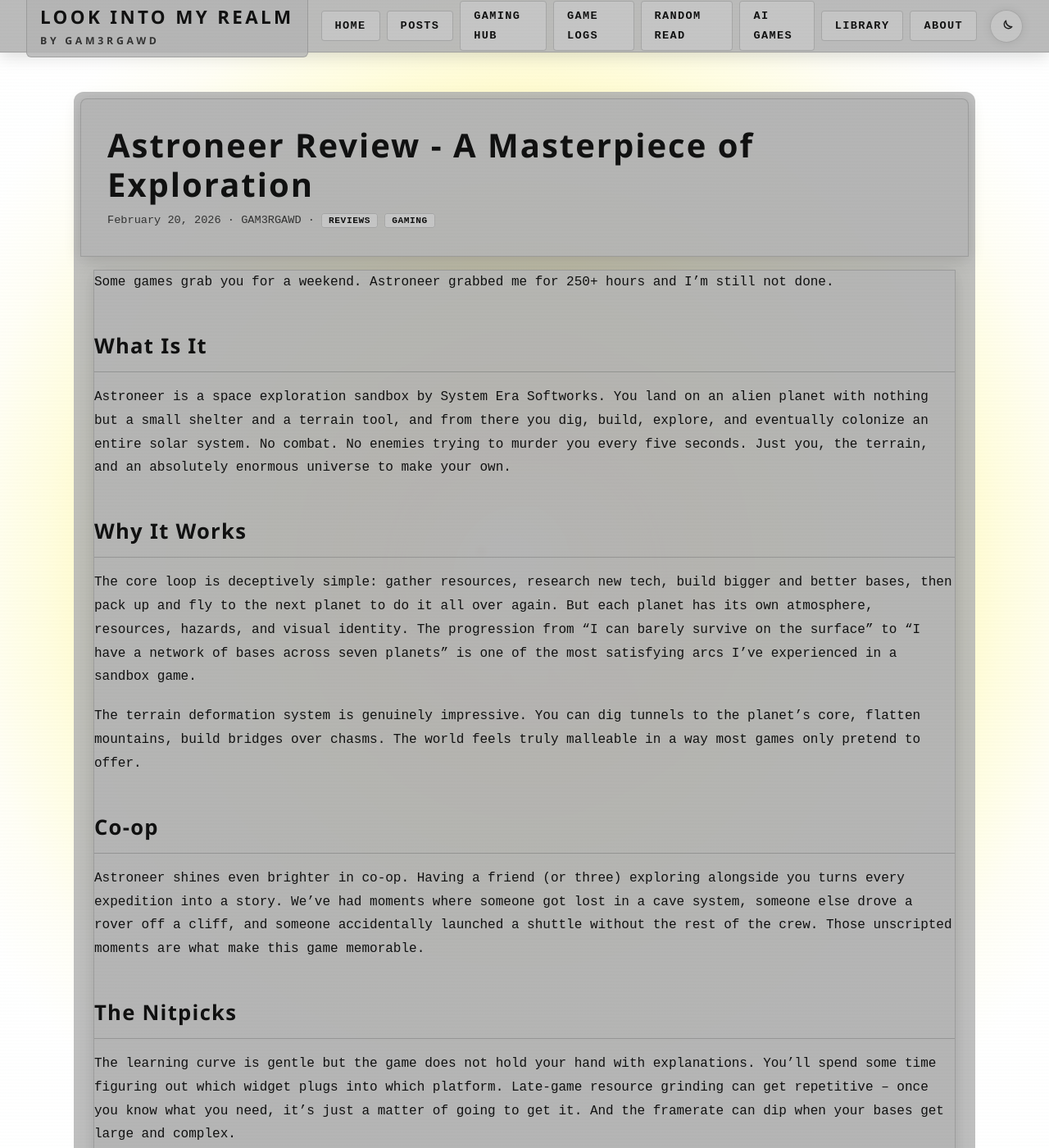
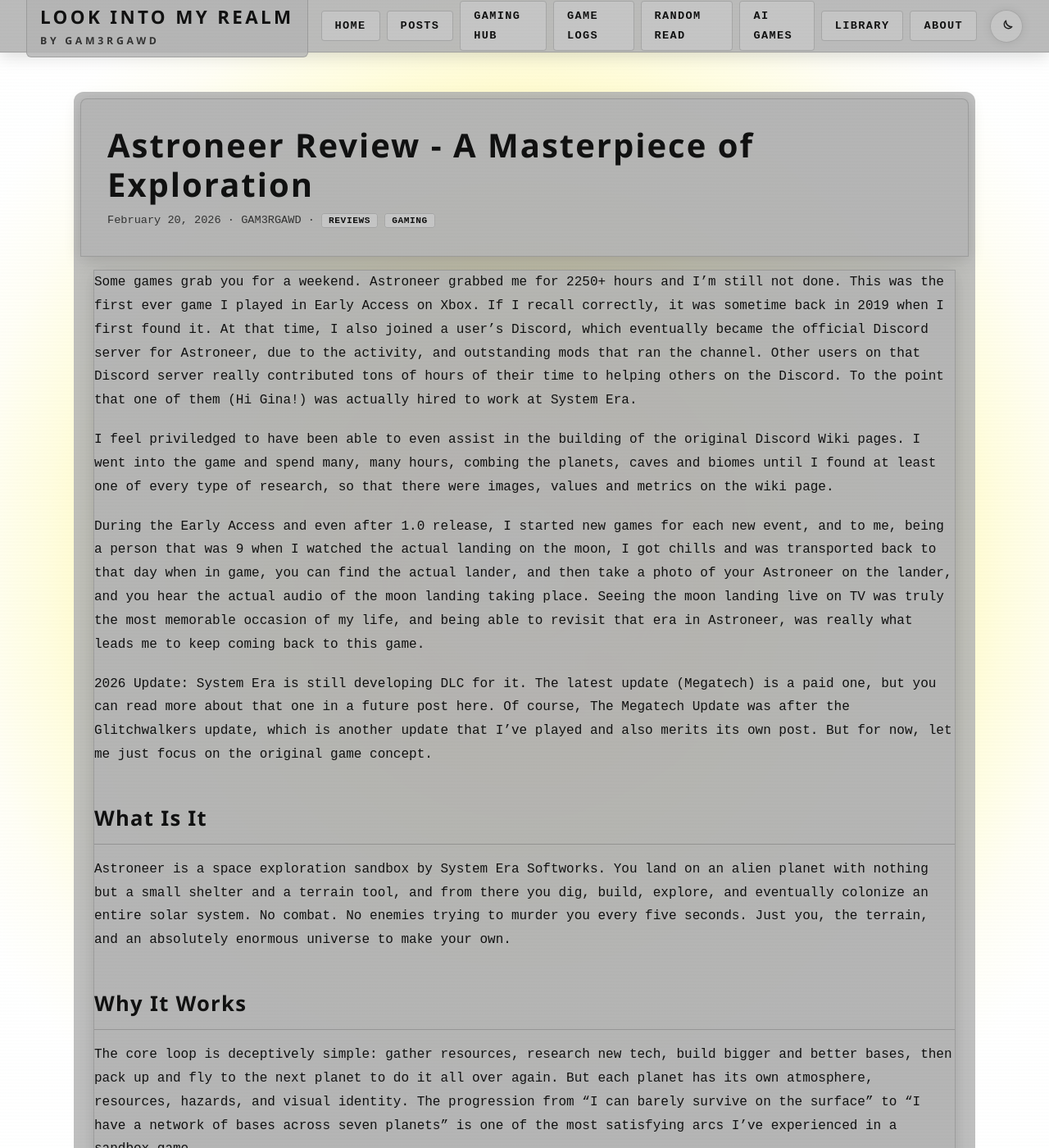
Before and after one commit to vitalnexus/blog, a Jekyll site: the page built from _posts/2026-02-20-astroneer-review.md, in a window 1280 px wide and 1400 px high. Shown: the whole window at 82% size. Built offline with Jekyll 4.4.1, drawn with Linux system fonts in a browser that asks for light colours.

Commit message:
feat: expand Astroneer review with personal experiences and recent updates

```diff
--- a/_posts/2026-02-20-astroneer-review.md
+++ b/_posts/2026-02-20-astroneer-review.md
@@ -7,7 +7,15 @@ tags: [astroneer, review, exploration, sandbox, space]
 author: GAM3RGAWD
 ---
 
-Some games grab you for a weekend. Astroneer grabbed me for 250+ hours and I'm still not done.
+Some games grab you for a weekend. Astroneer grabbed me for 2250+ hours and I'm still not done. This was the first ever game I played in Early Access on Xbox. If I recall correctly, it was sometime back in 2019 when I first found it. At that time, I also joined a user's Discord, which eventually became the official Discord server for Astroneer, due to the activity, and outstanding mods that ran the channel. Other users on that Discord server really contributed tons of hours of their time to helping others on the Discord. To the point that one of them (Hi Gina!) was actually hired to work at System Era.
+
+I feel priviledged to have been able to even assist in the building of the original Discord Wiki pages. I went into the game and spend many, many hours, combing the planets, caves and biomes until I found at least one of every type of research, so that there were images, values and metrics on the wiki page.
+
+During the Early Access and even after 1.0 release, I started new games for each new event, and to me, being a person that was 9 when I watched the actual landing on the moon, I got chills and was transported back to that day when in game, you can find the actual lander, and then take a photo of your Astroneer on the lander, and you hear the actual audio of the moon landing taking place. Seeing the moon landing live on TV was truly the most memorable occasion of my life, and being able to revisit that era in Astroneer, was really what leads me to keep coming back to this game.
+
+2026 Update: System Era is still developing DLC for it. The latest update (Megatech) is a paid one, but you can read more about that one in a future post here. Of course, The Megatech Update was after the Glitchwalkers update, which is another update that I've played and also merits its own post. But for now, let me just focus on the original game concept.
+
+
 
 ## What Is It
 
```
